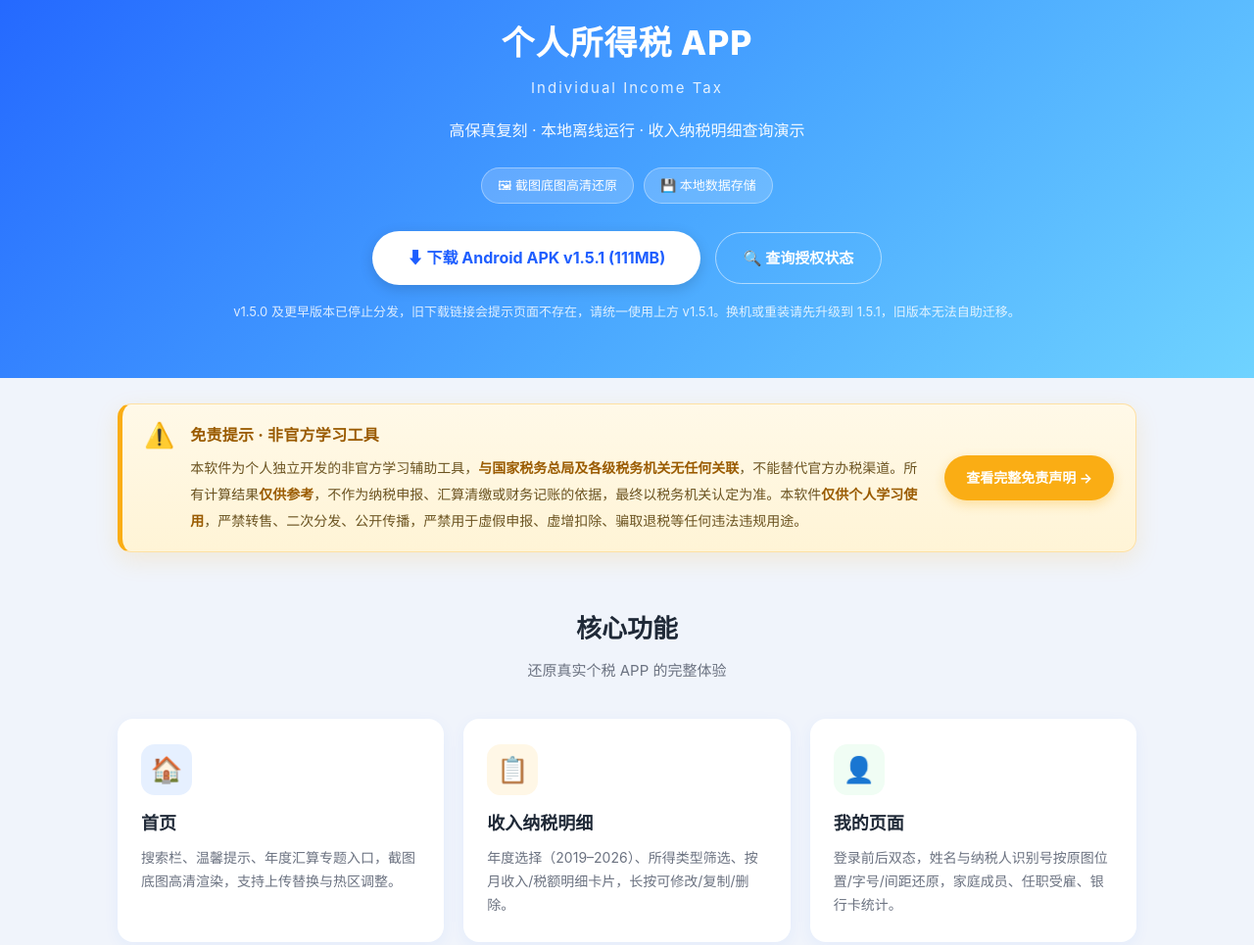
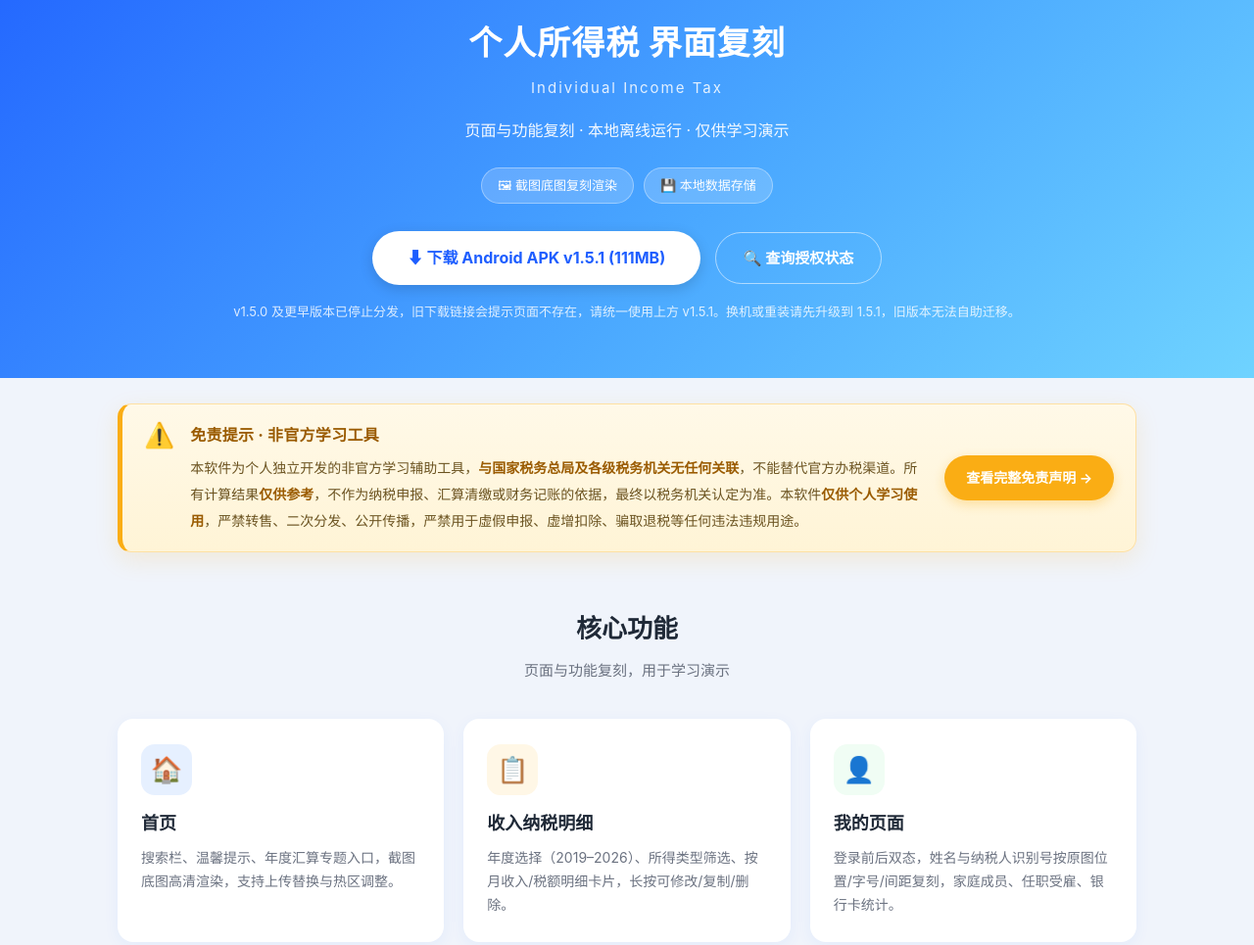
Before and after one commit to geshuiapp/geshui2026, a plain HTML site: page index.html in a window 1280 px wide. Shown: the part 163-1128 px from the top of the page at 98% size. Drawn offline with Linux system fonts and the light colour scheme.

Commit message:
chore: reword landing copy to page/feature recreation and learning-demo wording

```diff
--- a/index.html
+++ b/index.html
@@ -3,7 +3,7 @@
 <head>
 <meta charset="UTF-8">
 <meta name="viewport" content="width=device-width, initial-scale=1.0">
-<title>个人所得税 APP · 功能介绍</title>
+<title>个人所得税界面复刻 · 学习演示</title>
 <style>
 * { margin: 0; padding: 0; box-sizing: border-box; }
 body {
@@ -264,11 +264,11 @@ footer { text-align: center; padding: 40px 20px; color: #9ca3af; font-size: 13px
 
 <div class="hero">
   <div class="logo">税</div>
-  <h1>个人所得税 APP</h1>
+  <h1>个人所得税 界面复刻</h1>
   <div class="en">Individual Income Tax</div>
-  <p class="tagline">高保真复刻 · 本地离线运行 · 收入纳税明细查询演示</p>
+  <p class="tagline">页面与功能复刻 · 本地离线运行 · 仅供学习演示</p>
   <div class="badges">
-    <span class="badge">🖼 截图底图高清还原</span>
+    <span class="badge">🖼 截图底图复刻渲染</span>
     <span class="badge">💾 本地数据存储</span>
   </div>
   <div style="margin-top:28px;">
@@ -295,7 +295,7 @@ footer { text-align: center; padding: 40px 20px; color: #9ca3af; font-size: 13px
   <!-- 功能亮点 -->
   <div class="section">
     <h2>核心功能</h2>
-    <p class="sub">还原真实个税 APP 的完整体验</p>
+    <p class="sub">页面与功能复刻，用于学习演示</p>
     <div class="features">
       <div class="feat">
         <div class="icon" style="background:#e6f0ff;">🏠</div>
@@ -310,7 +310,7 @@ footer { text-align: center; padding: 40px 20px; color: #9ca3af; font-size: 13px
       <div class="feat">
         <div class="icon" style="background:#f0fdf4;">👤</div>
         <h3>我的页面</h3>
-        <p>登录前后双态，姓名与纳税人识别号按原图位置/字号/间距还原，家庭成员、任职受雇、银行卡统计。</p>
+        <p>登录前后双态，姓名与纳税人识别号按原图位置/字号/间距复刻，家庭成员、任职受雇、银行卡统计。</p>
       </div>
       <div class="feat">
         <div class="icon" style="background:#e6fffb;">📱</div>
@@ -352,7 +352,7 @@ footer { text-align: center; padding: 40px 20px; color: #9ca3af; font-size: 13px
     <div class="gal-group">
       <div class="gal-title">启动与主导航<em>5 张</em></div>
       <div class="gallery">
-        <div class="shot"><img src="screens/35_splash.png" alt="启动页" loading="lazy"><div class="cap">启动页<span>2 秒过渡 · 国家税务总局主办</span></div></div>
+        <div class="shot"><img src="screens/35_splash.png" alt="启动页" loading="lazy"><div class="cap">启动页<span>2 秒过渡 · 启动画面</span></div></div>
         <div class="shot"><img src="screens/34_disclaimer.png" alt="免责声明门" loading="lazy"><div class="cap">免责声明门<span>首次启动 · 5 条要点 + 双按钮</span></div></div>
         <div class="shot"><img src="screens/03_home_loggedin.png" alt="首页" loading="lazy"><div class="cap">首页<span>搜索 · 公告 · 年度汇算 · 常用服务</span></div></div>
         <div class="shot"><img src="screens/04_profile_loggedin.png" alt="我的已登录" loading="lazy"><div class="cap">我的 · 已登录<span>个人信息 · 统计卡片 · 菜单</span></div></div>
@@ -506,7 +506,7 @@ footer { text-align: center; padding: 40px 20px; color: #9ca3af; font-size: 13px
 </div>
 
 <footer>
-  <div>个人所得税 APP · 功能演示项目 · 非官方学习工具</div>
+  <div>个税界面复刻 · 学习演示项目 · 非官方学习工具</div>
   <div style="margin-top:10px;">
     <a href="./disclaimer.html" style="color:#1e5eff;text-decoration:none;font-weight:700;">免责声明</a>
     <span style="margin:0 8px;color:#d0d5dd;">·</span>
```
